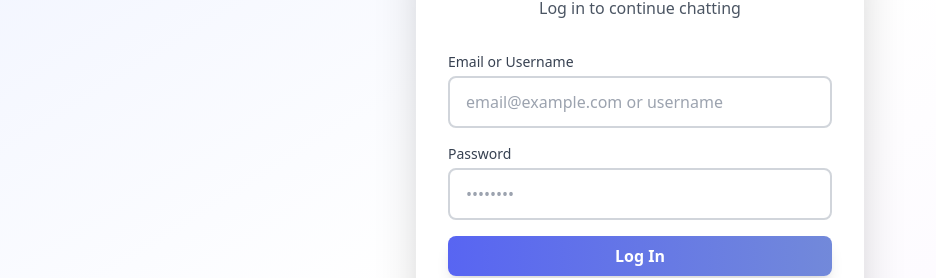
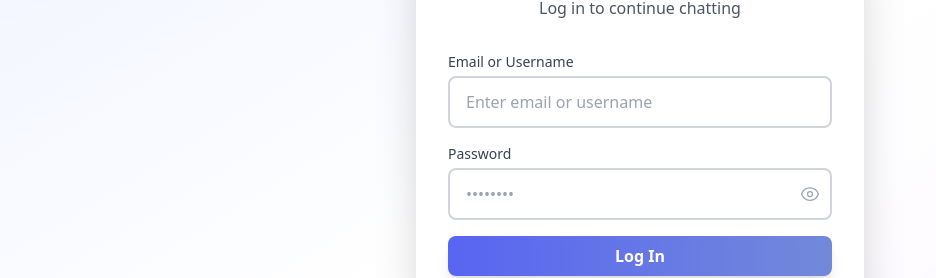
Before and after one commit to Mohitthakral/vibechat-app, a React (Vite) app in the folder client/: page /login in a window 1280 px wide. Shown: the part 264-542 px from the top of the page, without its empty margins (0-936 px from the left). Built offline with nearby package versions, Linux system fonts and the light colour scheme; no server answers.

Commit message:
feat: show/hide password on login

```diff
--- a/client/src/components/Auth/login.jsx
+++ b/client/src/components/Auth/login.jsx
@@ -2,6 +2,7 @@
 import { Link, useNavigate } from 'react-router-dom';
 import { useAuth } from '../../context/AuthContext';
 import { motion } from 'framer-motion';
+import { EyeIcon, EyeSlashIcon } from '@heroicons/react/24/outline';
 
 export default function Login() {
   const [formData, setFormData] = useState({
@@ -9,6 +10,7 @@
     password: '',
   });
   const [loading, setLoading] = useState(false);
+  const [showPassword, setShowPassword] = useState(false);
   const { login } = useAuth();
   const navigate = useNavigate();
 
@@ -17,7 +19,6 @@
     setLoading(true);
     const result = await login(formData);
     setLoading(false);
-
     if (result.success) {
       navigate('/chat');
     }
@@ -48,7 +49,7 @@
               className="input-field"
               value={formData.identifier}
               onChange={(e) => setFormData({ ...formData, identifier: e.target.value })}
-              placeholder="email@example.com or username"
+              placeholder="Enter email or username"
             />
           </div>
 
@@ -56,14 +57,27 @@
             <label className="block text-sm font-medium text-gray-700 mb-1">
               Password
             </label>
+            <div className="relative">
               <input
-              type="password"
+                type={showPassword ? 'text' : 'password'}
                 required
-              className="input-field"
+                className="input-field pr-10"
                 value={formData.password}
                 onChange={(e) => setFormData({ ...formData, password: e.target.value })}
                 placeholder="••••••••"
               />
+              <button
+                type="button"
+                onClick={() => setShowPassword(!showPassword)}
+                className="absolute right-3 top-1/2 -translate-y-1/2 text-gray-400 hover:text-gray-600"
+              >
+                {showPassword ? (
+                  <EyeSlashIcon className="h-5 w-5" />
+                ) : (
+                  <EyeIcon className="h-5 w-5" />
+                )}
+              </button>
+            </div>
           </div>
 
           <button
```
Lines whose indentation alone changed are shown as unchanged.
